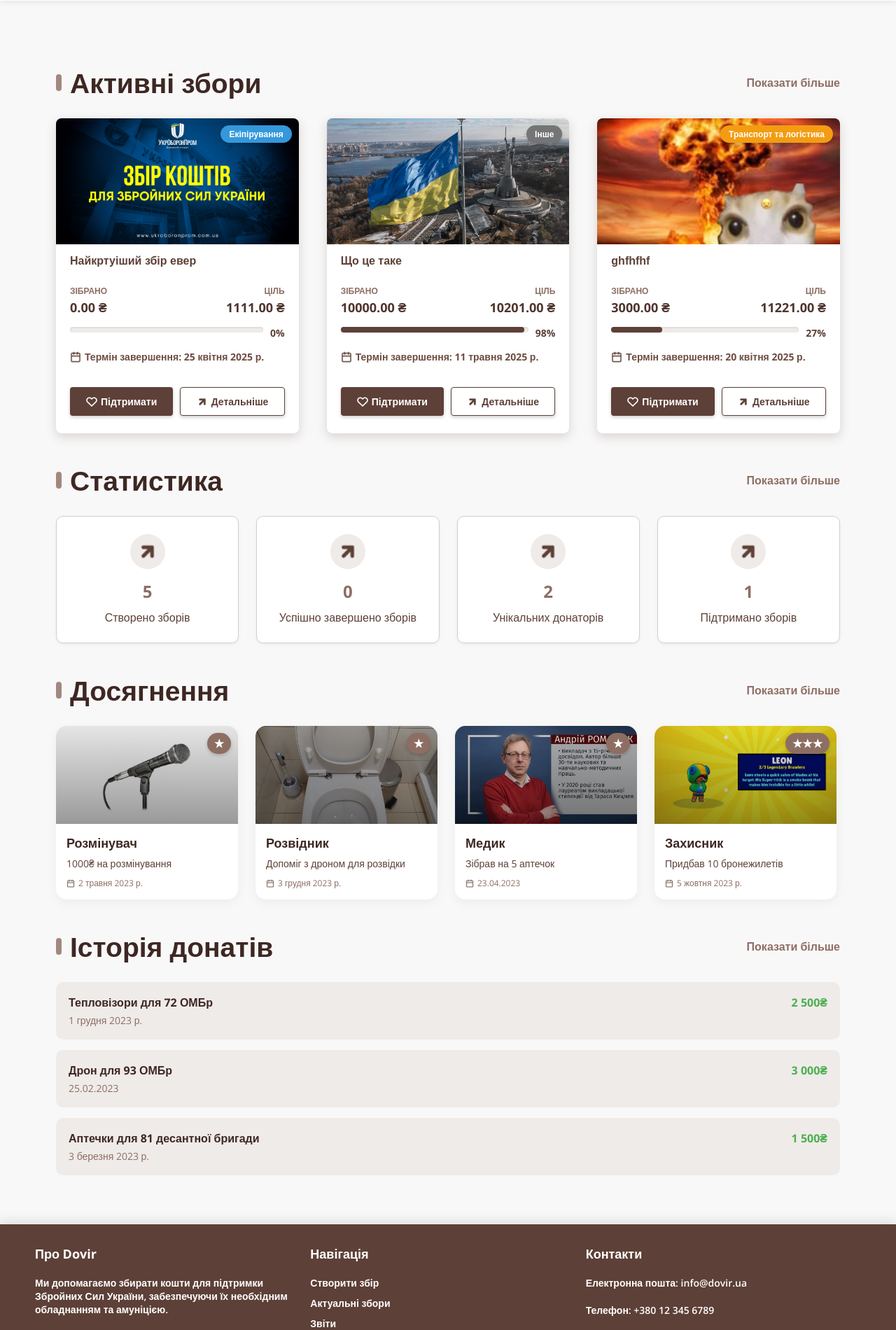
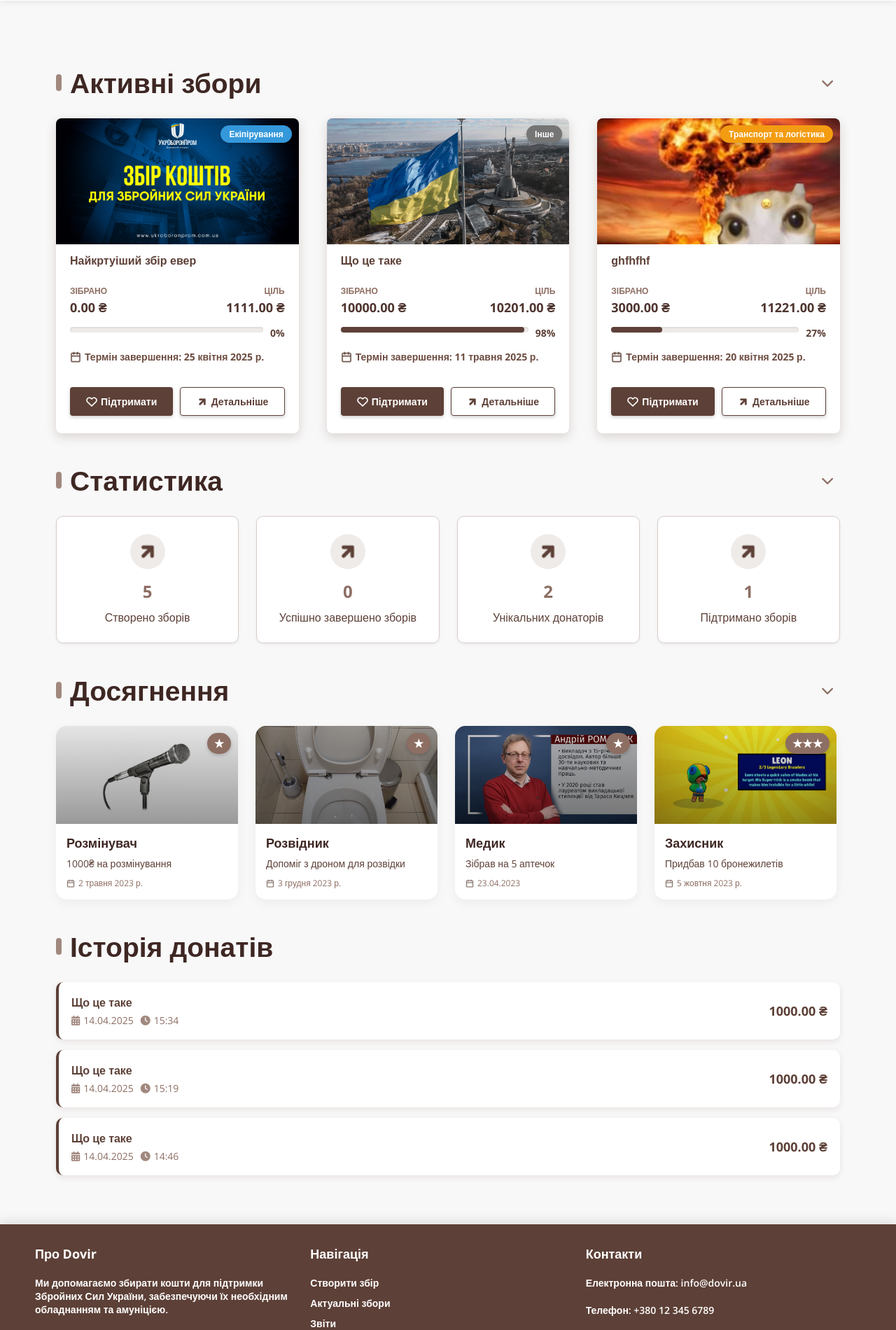
Before and after one commit to VlaDisLav23232/WebApplication, a Django app: page /profile/ in a window 1280 px wide. Shown: the part 579-2479 px from the top of the page at 70% size. Run offline with Django 5.2, Linux system fonts and the light colour scheme; a user stored in the database is signed in; data comes from the database, SQL or seed files in the repository; both versions use the stored data as it was after the commit.

Commit message:
some cosmetic changes

```diff
--- a/core/authentication/views.py
+++ b/core/authentication/views.py
@@ -162,11 +162,19 @@ def profile_page(request, user_id=None):
     except Exception:
         user_fundraisings = []
 
+    # Get donations made by the profile user
+    try:
+        from fundraisings.models import Donation
+        user_donations = Donation.objects.filter(user=profile_user).order_by('-date')
+    except Exception:
+        user_donations = []
+
     context = {
         'profile_user': profile_user,      # The user whose profile is being viewed
         'user': request.user,              # The currently logged-in user
         'is_own_profile': is_own_profile,
-        'user_fundraisings': user_fundraisings  # Add user's fundraisings to context
+        'user_fundraisings': user_fundraisings,  # Add user's fundraisings to context
+        'user_donations': user_donations   # Add user's donations to context
     }
 
     return render(request, 'profile_page.html', context)
--- a/core/templates/profile_page.html
+++ b/core/templates/profile_page.html
@@ -285,11 +285,23 @@
             font-weight: bold;
             cursor: pointer;
             font-size: 16px;
-            transition: color 0.3s;
+            transition: all 0.3s;
+            display: flex;
+            align-items: center;
+            justify-content: center;
+            width: 36px;
+            height: 36px;
+            border-radius: 50%;
         }
 
         .show-more-btn:hover {
             color: #5d4037;
+            background-color: #EFEBE9;
+            box-shadow: 0 2px 5px rgba(93, 64, 55, 0.1);
+        }
+
+        .show-more-btn i {
+            font-size: 18px;
         }
 
         .achievements {
@@ -410,27 +422,69 @@
             margin-bottom: 15px;
             padding: 18px;
             border-radius: 10px;
-            background-color: #efebe9;
+            background-color: #fff;
+            box-shadow: 0 3px 8px rgba(141, 110, 99, 0.15);
+            transition: transform 0.2s ease, box-shadow 0.2s ease;
+            border-left: 4px solid #5D4037;
+        }
+
+        .donation-history-item:hover {
+            transform: translateY(-3px);
+            box-shadow: 0 5px 15px rgba(141, 110, 99, 0.25);
         }
 
         .donation-info {
-            font-weight: bold;
+            font-weight: 600;
+            font-size: 16px;
             color: #3e2723;
+        }
+
+        .donation-info a {
+            color: #5D4037;
+            text-decoration: none;
+            transition: color 0.2s ease;
+        }
+
+        .donation-info a:hover {
+            color: #8D6E63;
+            text-decoration: underline;
         }
 
         .donation-date {
             color: #8d6e63;
             font-size: 14px;
             margin-top: 5px;
+            display: flex;
+            align-items: center;
+        }
+
+        .donation-date i {
+            margin-right: 5px;
+            font-size: 14px;
+            color: #A1887F;
         }
 
         .donation-amount {
-            font-weight: bold;
-            color: #4caf50;
+            font-weight: 700;
+            color: #5D4037;
+            font-size: 18px;
+            display: flex;
+            align-items: center;
+        }
+
+        .donation-empty {
+            text-align: center;
+            padding: 30px;
+            background-color: #EFEBE9;
+            border-radius: 10px;
+            color: #8D6E63;
+            margin-bottom: 20px;
+            font-weight: 500;
         }
 
         .hidden-donations {
             display: none;
+            margin-top: -20px;
         }
 
         .collections {
@@ -912,7 +966,9 @@
     <div class="content-sections">
         <div class="section-title">
             <h2>Активні збори</h2>
-            <button class="show-more-btn" onclick="toggleCollections()">Показати більше</button>
+            <button class="show-more-btn" onclick="toggleCollections()" aria-label="Показати більше">
+                <i class="fas fa-chevron-down" id="collections-icon"></i>
+            </button>
         </div>
         <div class="collections">
             {% if user_fundraisings %}
@@ -1029,7 +1085,9 @@
 
         <div class="section-title">
             <h2>Статистика</h2>
-            <button class="show-more-btn" onclick="toggleStats()">Показати більше</button>
+            <button class="show-more-btn" onclick="toggleStats()" aria-label="Показати більше">
+                <i class="fas fa-chevron-down" id="stats-icon"></i>
+            </button>
         </div>
         <div class="stats-cards">
             <div class="stat-card">
@@ -1090,7 +1148,9 @@
 
         <div class="section-title">
             <h2>Досягнення</h2>
-            <button class="show-more-btn" onclick="toggleAchievements()">Показати більше</button>
+            <button class="show-more-btn" onclick="toggleAchievements()" aria-label="Показати більше">
+                <i class="fas fa-chevron-down" id="achievements-icon"></i>
+            </button>
         </div>
         <div class="achievements">
             <div class="achievement">
@@ -1198,57 +1258,75 @@
 
         <div class="section-title">
             <h2>Історія донатів</h2>
-            <button class="show-more-btn" onclick="toggleDonations()">Показати більше</button>
+            {% if user_donations|length > 3 %}
+            <button class="show-more-btn" onclick="toggleDonations()" aria-label="Показати більше">
+                <i class="fas fa-chevron-down" id="donations-icon"></i>
+            </button>
+            {% endif %}
         </div>
         <div class="donation-history">
+            {% if user_donations %}
+                {% for donation in user_donations|slice:":3" %}
                 <div class="donation-history-item">
                     <div>
-                    <div class="donation-info">Тепловізори для 72 ОМБр</div>
-                    <div class="donation-date">12.01.2023</div>
+                        <div class="donation-info">
+                            <a href="{% url 'donate' pk=donation.fundraising.pk %}">{{ donation.fundraising.title }}</a>
                         </div>
-                <div class="donation-amount">2 500₴</div>
+                        <div class="donation-date">
+                            <i class="fas fa-calendar-alt"></i>
+                            <span class="donation-date-value">{{ donation.date|date:"d.m.Y" }}</span>
+                            <i class="fas fa-clock" style="margin-left: 10px;"></i>
+                            <span>{{ donation.date|date:"H:i" }}</span>
                         </div>
+                        {% if donation.message %}
+                        <div class="donation-message">
+                            "{{ donation.message }}"
+                        </div>
+                        {% endif %}
+                    </div>
+                    <div class="donation-amount">{{ donation.amount }} ₴</div>
+                </div>
+                {% endfor %}
+            {% else %}
+                <div class="donation-empty">
+                    <i class="fas fa-hand-holding-heart" style="font-size: 32px; margin-bottom: 15px; display: block;"></i>
+                    <p>Наразі користувач не зробив жодного донату.</p>
+                    {% if is_own_profile %}
+                    <a href="{% url 'fundraisings' %}" class="btn btn-primary" style="max-width: 250px; margin: 15px auto; display: block;">
+                        <i class="fas fa-heart"></i> Підтримати збори
+                    </a>
+                    {% endif %}
+                </div>
+            {% endif %}
+        </div>
+
+        {% if user_donations|length > 3 %}
+        <div class="hidden-donations" id="moreDonations" style="display: none;">
+            <div class="donation-history">
+                {% for donation in user_donations|slice:"3:" %}
                 <div class="donation-history-item">
                     <div>
-                    <div class="donation-info">Дрон для 93 ОМБр</div>
-                    <div class="donation-date">25.02.2023</div>
+                        <div class="donation-info">
+                            <a href="{% url 'donate' pk=donation.fundraising.pk %}">{{ donation.fundraising.title }}</a>
                         </div>
-                <div class="donation-amount">3 000₴</div>
+                        <div class="donation-date">
+                            <i class="fas fa-calendar-alt"></i>
+                            <span class="donation-date-value">{{ donation.date|date:"d.m.Y" }}</span>
+                            <i class="fas fa-clock" style="margin-left: 10px;"></i>
+                            <span>{{ donation.date|date:"H:i" }}</span>
                         </div>
-            <div class="donation-history-item">
-                <div>
-                    <div class="donation-info">Аптечки для 81 десантної бригади</div>
-                    <div class="donation-date">03.03.2023</div>
+                        {% if donation.message %}
+                        <div class="donation-message">
+                            "{{ donation.message }}"
                         </div>
-                <div class="donation-amount">1 500₴</div>
+                        {% endif %}
+                    </div>
+                    <div class="donation-amount">{{ donation.amount }} ₴</div>
+                </div>
+                {% endfor %}
             </div>
         </div>
-
-        <div class="hidden-donations" id="moreDonations" style="display: none;">
-            <div class="donation-history">
-                <div class="donation-history-item">
-                    <div>
-                        <div class="donation-info">Транспорт для 28 ОМБр</div>
-                        <div class="donation-date">17.04.2023</div>
-                    </div>
-                    <div class="donation-amount">5 000₴</div>
-                </div>
-                <div class="donation-history-item">
-                    <div>
-                        <div class="donation-info">Рації для розвідки</div>
-                        <div class="donation-date">29.05.2023</div>
-                    </div>
-                    <div class="donation-amount">2 800₴</div>
-                </div>
-                <div class="donation-history-item">
-                    <div>
-                        <div class="donation-info">Ремонт бронетехніки</div>
-                        <div class="donation-date">14.06.2023</div>
-                    </div>
-                    <div class="donation-amount">4 200₴</div>
-                </div>
-            </div>
-        </div>
+        {% endif %}
     </div>
     {% else %}
     <div class="not-authenticated-message">
@@ -1282,53 +1360,53 @@
 <script>
     function toggleStats() {
         const moreStats = document.getElementById('moreStats');
-        const button = document.querySelector('.section-title:nth-of-type(2) button');
+        const icon = document.getElementById('stats-icon');
 
         if (moreStats.style.display === 'block') {
             moreStats.style.display = 'none';
-            button.textContent = 'Показати більше';
+            icon.className = 'fas fa-chevron-down';
         } else {
             moreStats.style.display = 'block';
-            button.textContent = 'Показати менше';
+            icon.className = 'fas fa-chevron-up';
         }
     }
 
     function toggleAchievements() {
         const moreAchievements = document.getElementById('moreAchievements');
-        const button = document.querySelector('.section-title:nth-of-type(3) button');
+        const icon = document.getElementById('achievements-icon');
 
         if (moreAchievements.style.display === 'block') {
             moreAchievements.style.display = 'none';
-            button.textContent = 'Показати більше';
+            icon.className = 'fas fa-chevron-down';
         } else {
             moreAchievements.style.display = 'block';
-            button.textContent = 'Показати менше';
+            icon.className = 'fas fa-chevron-up';
         }
     }
 
     function toggleDonations() {
         const moreDonations = document.getElementById('moreDonations');
-        const button = document.querySelector('.section-title:nth-of-type(4) button');
+        const icon = document.getElementById('donations-icon');
 
         if (moreDonations.style.display === 'block') {
             moreDonations.style.display = 'none';
-            button.textContent = 'Показати більше';
+            icon.className = 'fas fa-chevron-down';
         } else {
             moreDonations.style.display = 'block';
-            button.textContent = 'Показати менше';
+            icon.className = 'fas fa-chevron-up';
         }
     }
 
     function toggleCollections() {
         const moreCollections = document.getElementById('moreCollections');
-        const button = document.querySelector('.section-title:nth-of-type(1) button');
+        const icon = document.getElementById('collections-icon');
 
         if (moreCollections.style.display === 'block') {
             moreCollections.style.display = 'none';
-            button.textContent = 'Показати більше';
+            icon.className = 'fas fa-chevron-down';
         } else {
             moreCollections.style.display = 'block';
-            button.textContent = 'Показати менше';
+            icon.className = 'fas fa-chevron-up';
         }
     }
 
@@ -1370,7 +1448,7 @@
         });
 
         // Format dates in donation history
-        const donationDateElements = document.querySelectorAll('.donation-date');
+        const donationDateElements = document.querySelectorAll('.donation-date-value');
         donationDateElements.forEach(element => {
             const dateText = element.textContent.trim();
             formatAndReplaceDate(element, dateText, ukrainianMonths, true);
```
Also changed, not shown: core/templates/enter.html (deleted, +0 -63 lines), core/authentication/urls.py (added), core/db.sqlite3, core/fundraisings/templatetags/__init__.py (added). Lines whose indentation alone changed are shown as unchanged.
